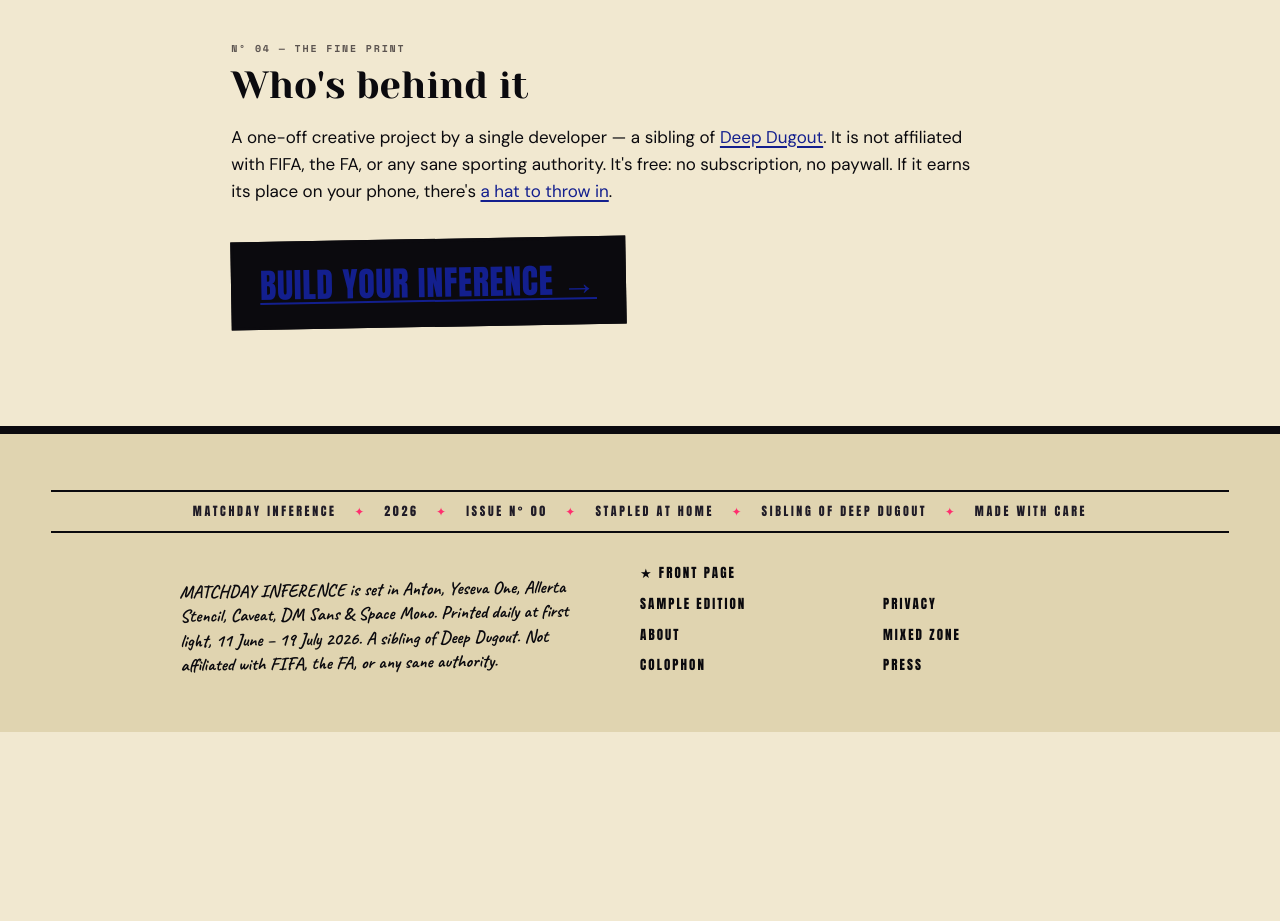
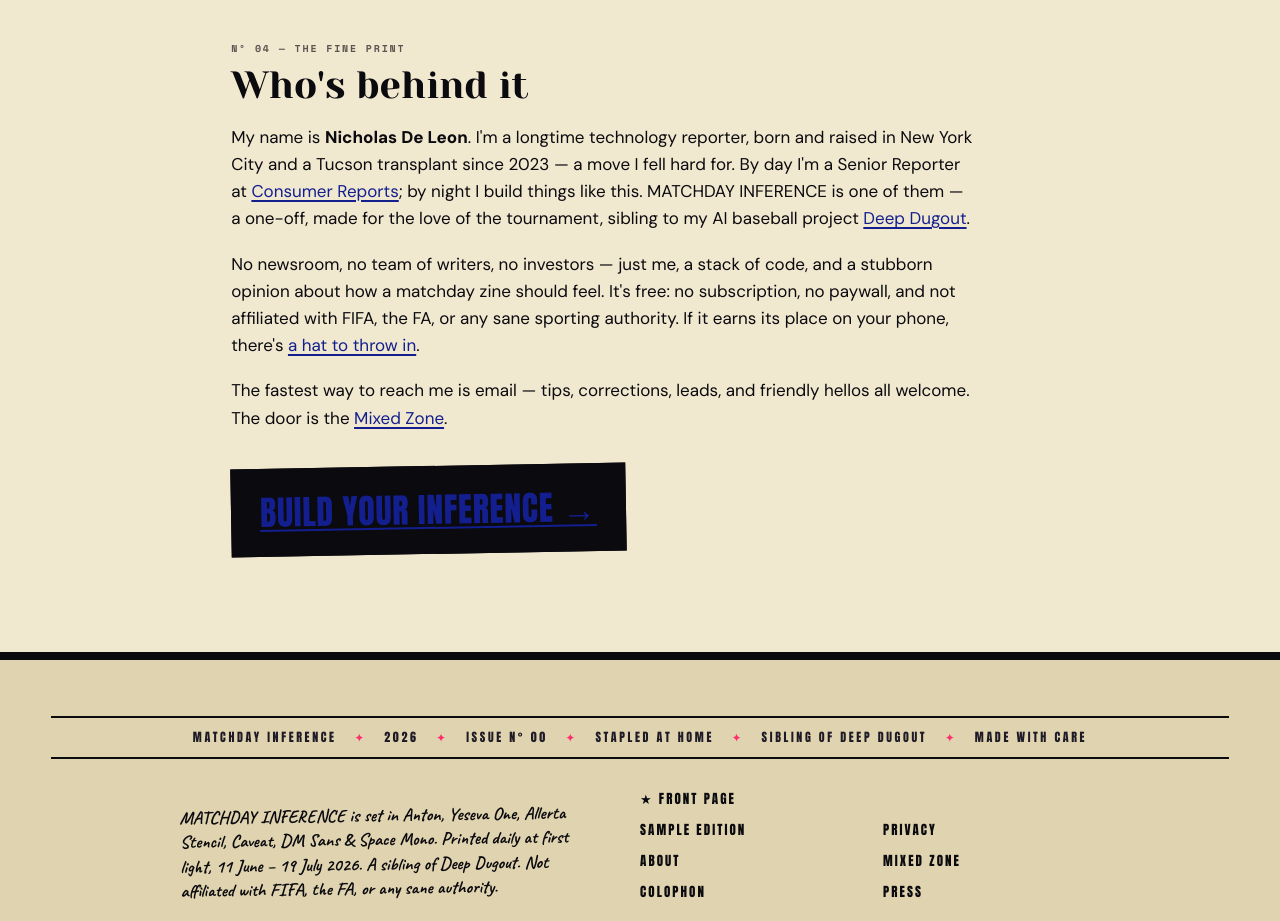
Before and after one commit to daylayown/matchday-inference, a website: page web/about.html in a window 1280 px wide. Shown: the part 1384-2305 px from the top of the page. Before the commit the page ends 2116 px from the top, so only its background shows below. Drawn offline with nearby package versions, Linux system fonts and the light colour scheme; a web font is replaced by a local one.

Commit message:
Personalize About "who's behind it" with Nicholas De Leon bio
First-person bio riffing on the tucsondailybrief.com about voice — tech
reporter, NYC→Tucson, Consumer Reports by day, projects by night, email/
hellos welcome — fitted to the zine's football framing. Links Deep Dugout
(verified live) + Consumer Reports + the Mixed Zone contact page.

Co-Authored-By: Claude Opus 4.8 (1M context) <noreply@anthropic.com>

```diff
--- a/web/about.html
+++ b/web/about.html
@@ -65,7 +65,9 @@
 
   <span class="label">Nº 04 — The Fine Print</span>
   <h2>Who's behind it</h2>
-  <p>A one-off creative project by a single developer — a sibling of <a href="https://deepdugout.com" rel="noopener">Deep Dugout</a>. It is not affiliated with FIFA, the FA, or any sane sporting authority. It's free: no subscription, no paywall. If it earns its place on your phone, there's <a href="/#signup">a hat to throw in</a>.</p>
+  <p>My name is <strong>Nicholas De Leon</strong>. I'm a longtime technology reporter, born and raised in New York City and a Tucson transplant since 2023 — a move I fell hard for. By day I'm a Senior Reporter at <a href="https://www.consumerreports.org" rel="noopener">Consumer Reports</a>; by night I build things like this. MATCHDAY INFERENCE is one of them — a one-off, made for the love of the tournament, sibling to my AI baseball project <a href="https://deepdugout.com" rel="noopener">Deep Dugout</a>.</p>
+  <p>No newsroom, no team of writers, no investors — just me, a stack of code, and a stubborn opinion about how a matchday zine should feel. It's free: no subscription, no paywall, and not affiliated with FIFA, the FA, or any sane sporting authority. If it earns its place on your phone, there's <a href="/#signup">a hat to throw in</a>.</p>
+  <p>The fastest way to reach me is email — tips, corrections, leads, and friendly hellos all welcome. The door is the <a href="mixed-zone.html">Mixed Zone</a>.</p>
 
   <p style="margin-top:34px;"><a class="btn-mail" href="/#signup">Build Your Inference →</a></p>
 </main>
```
